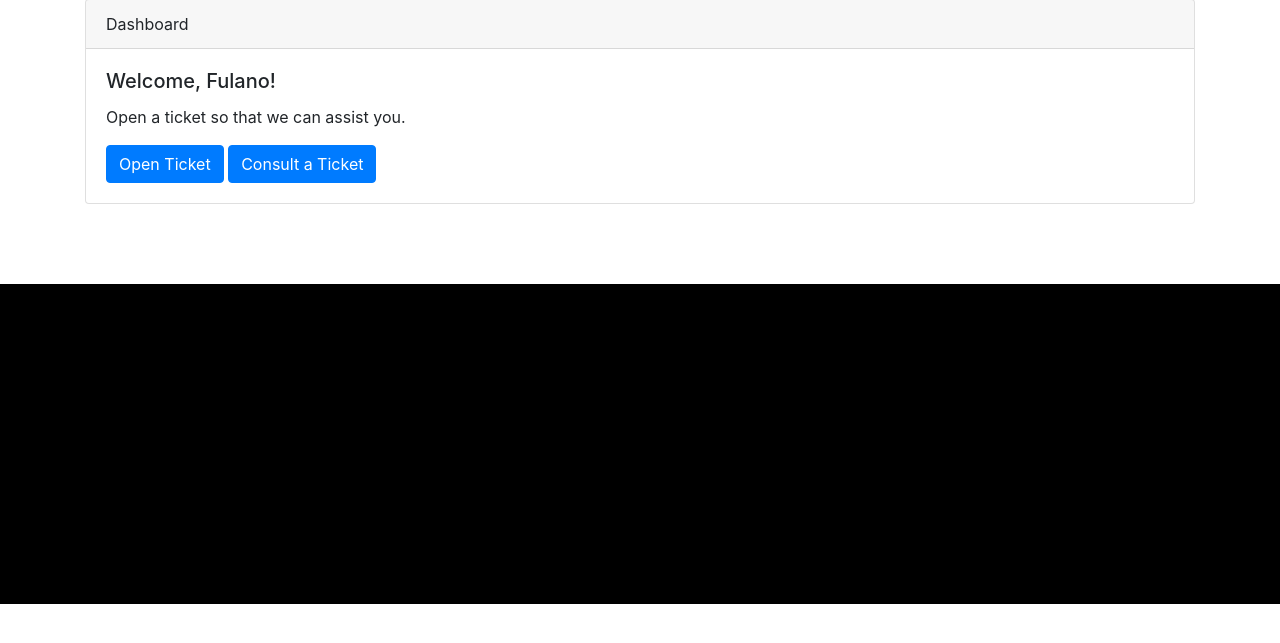
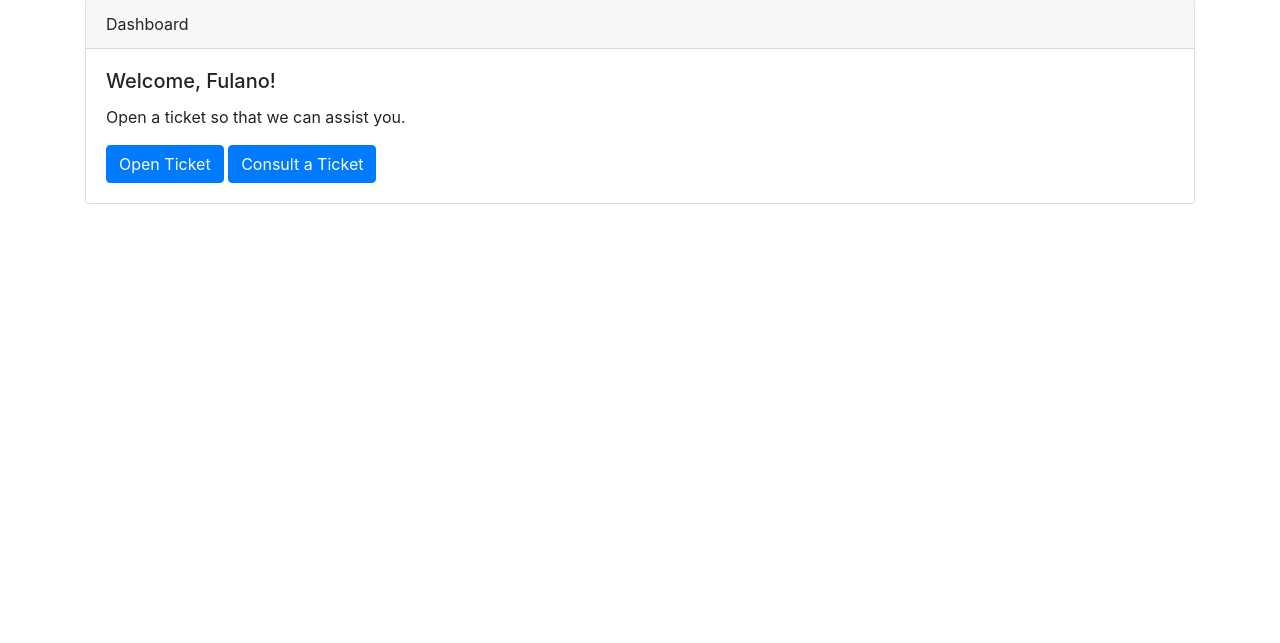
Before and after one commit to paulogobetti/whoosh-help-desk, a PHP site: page /dashboard.php in a window 1280 px wide. Shown: the part 121-764 px from the top of the page. Run offline with PHP 8.4, Linux system fonts and the light colour scheme; the visitor is signed in with stand-in values (Sample User, id 1); some libraries are stand-ins or nearby versions.

Commit message:
Remove footer

```diff
--- a/dashboard.php
+++ b/dashboard.php
@@ -12,9 +12,10 @@
 
 <head>
 
+	<meta charset="utf-8">
+	<meta http-equiv="X-UA-Compatible" content="IE=edge">
+	<meta name="viewport" content="width=device-width, initial-scale=1">
 	<title>Whoosh! Help Desk | Dashboard</title>
-	<meta charset="utf-8">
-	<meta name="viewport" content="width=device-width, initial-scale=1, shrink-to-fit=no">
 
 </head>
 
@@ -22,7 +23,7 @@
 
 	<section>
 		<div class="container">
-			<div class="">
+			<div>
 				<div class="card mt-5 align-middle">
 					<div class="card-header">
 						Dashboard
@@ -40,10 +41,6 @@
 		</div>
 	</section>
 
-	<footer>
-        <?php include('footer.php'); ?>
-    </footer>
-
 </body>
 
 </html>
--- a/footer.php
+++ /dev/null
@@ -1,8 +0,0 @@
-<?php?>
-<style>
-    footer {
-        margin-top: 80px;
-        height: 20em;
-        background: #000;
-    }
-</style>
--- a/open-ticket.php
+++ b/open-ticket.php
@@ -6,15 +6,15 @@
 
 ?>
 
-<!DOCTYPE html>
+<!DOCTYPE HTML>
 
 <html lang="en">
 
 <head>
 
 	<meta charset="utf-8">
-	<meta name="viewport" content="width=device-width, initial-scale=1, shrink-to-fit=no">
-	<link rel="icon" type="image/x-icon" href="img/whoosh-logo-icon.svg">
+	<meta http-equiv="X-UA-Compatible" content="IE=edge">
+	<meta name="viewport" content="width=device-width, initial-scale=1">
 	<title>Whoosh! Help Desk | Open Ticket</title>
 
 </head>
--- a/top-bar.php
+++ b/top-bar.php
@@ -4,19 +4,22 @@
 
 ?>
 
-<!DOCTYPE html>
+<!DOCTYPE HTML>
 
 <html lang="en">
 
 <head>
 
+	<meta charset="utf-8">
+	<meta http-equiv="X-UA-Compatible" content="IE=edge">
+	<meta name="viewport" content="width=device-width, initial-scale=1">
 	<title>Whoosh! Help Desk | Top Bar</title>
-	<meta charset="utf-8">
-	<meta name="viewport" content="width=device-width, initial-scale=1, shrink-to-fit=no">
-	<!-- Bootstrap -->
+	<!-- Bootstrap CSS -->
 	<link rel="stylesheet" href="https://stackpath.bootstrapcdn.com/bootstrap/4.1.3/css/bootstrap.min.css" integrity="sha384-MCw98/SFnGE8fJT3GXwEOngsV7Zt27NXFoaoApmYm81iuXoPkFOJwJ8ERdknLPMO" crossorigin="anonymous">
 	<!-- Whoosh! CSS -->
 	<link rel="stylesheet" type="text/css" href="css/style.css">
+	<!-- Favicon -->
+	<link rel="icon" type="image/x-icon" href="img/whoosh-logo-icon.svg">
 
 </head>
 
```
Also changed, not shown: consult-ticket.php (+4 -7 lines), index.php (+6 -3 lines). Lines whose indentation alone changed are shown as unchanged.
